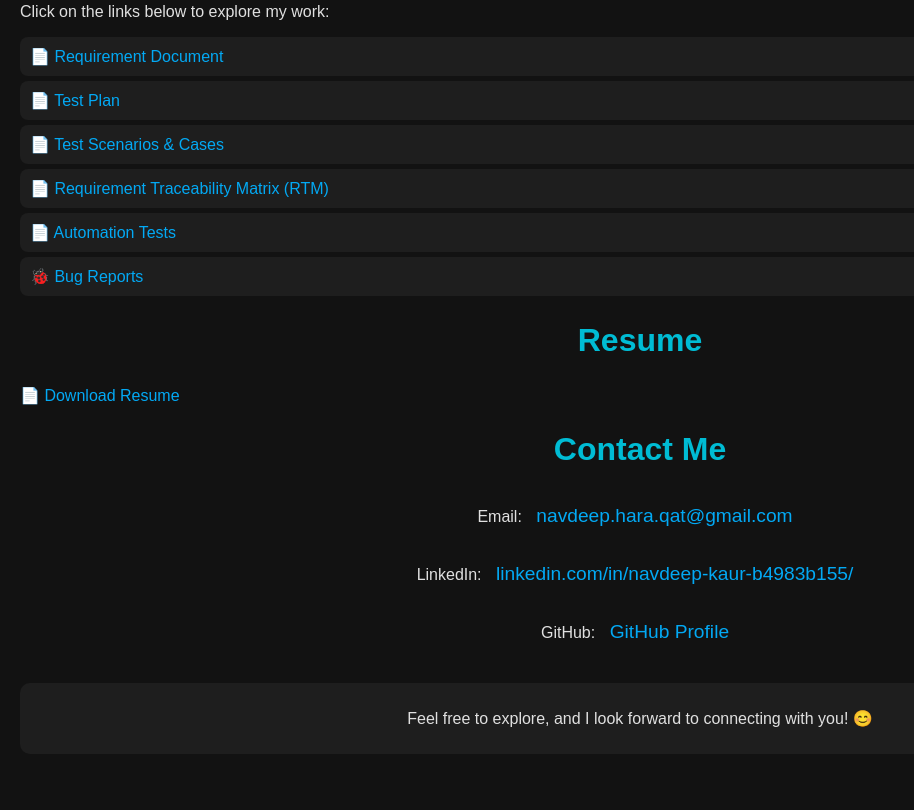
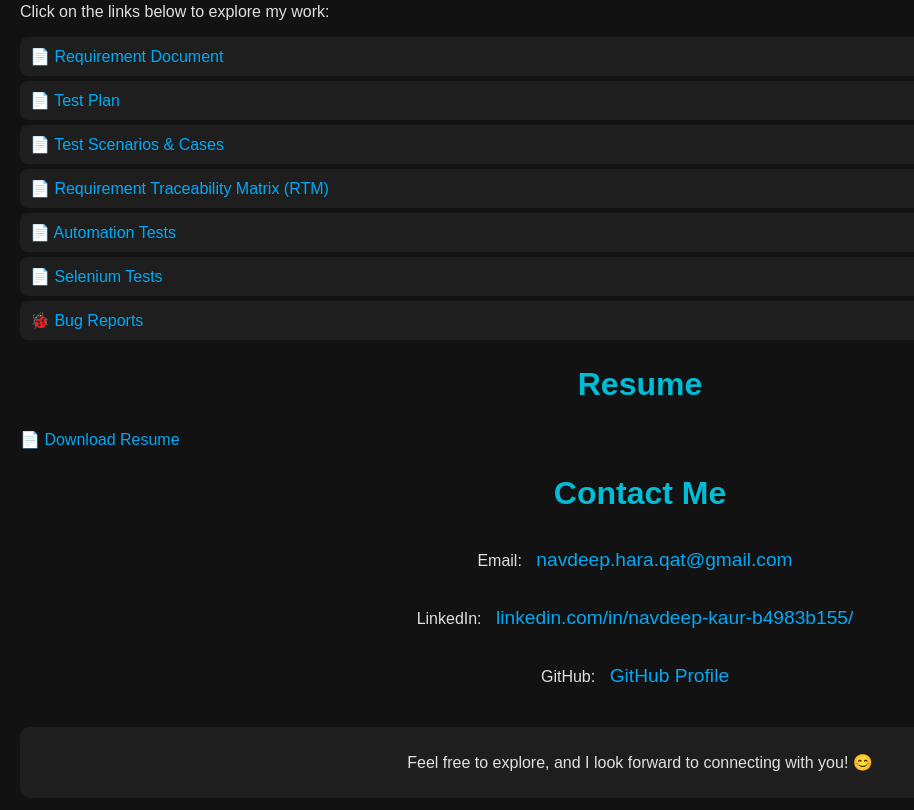
Before and after one commit to NavdeepKaurHara/NavdeepKaurHara.github.io, a plain HTML site: page index.html in a window 1280 px wide. Shown: the part 1414-2224 px from the top of the page, without its empty margins (0-914 px from the left). Before the commit the page ends 2188 px from the top, so only its background shows below. Drawn offline with Linux system fonts and the light colour scheme.

Commit message:
added selenium tests

```diff
--- a/index.html
+++ b/index.html
@@ -140,6 +140,7 @@
             <li><a href="./Documents/04-Test_Scenarios_and_Cases.xlsx">📄 Test Scenarios & Cases</a></li>
             <li><a href="./Documents/05-RequitementTraceabilityMatrix.xlsx">📄 Requirement Traceability Matrix (RTM)</a></li>
             <li><a href="https://github.com/NavdeepKaurHara/QA-Portfolio/tree/main/06-APIandE2Etests_cypress">📄 Automation Tests</a></li>
+            <li><a href="https://github.com/NavdeepKaurHara/QA-Portfolio/tree/main/Sample_SeleniumTests">📄 Selenium Tests</a></li>
             <li><a href="./Documents/LinkedIn_found_bug_report.pdf">🐞 Bug Reports</a></li>
         </ul>
     </section>
```
